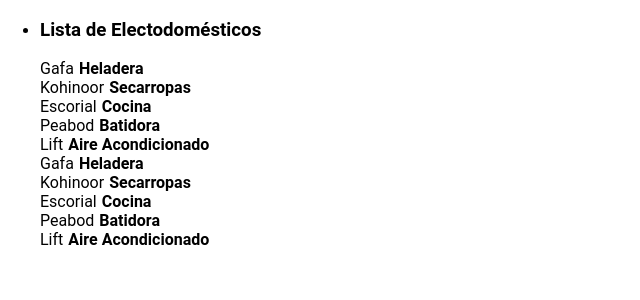
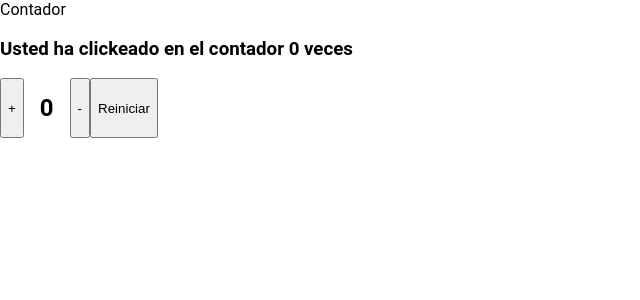
Before and after one commit to lucianoruizm/curso-react, a React (Create React App) app: page / in a window 1280 px wide. Shown: the top 300 px of the page, without its empty margins (0-640 px from the left). Built offline with nearby package versions, Linux system fonts and the light colour scheme.

Commit message:
Clase 4: useEffect ejemlo 1

```diff
--- a/src/App.js
+++ b/src/App.js
@@ -1,14 +1,11 @@
 import './App.css';
-// import Contador from './components/Contador';
-import Lista from './components/Lista';
+import Contador from './components/Contador';
 
 function App() {
 
   return (
     <div>
-      {/* <Contador /> */}
-
-      <Lista/>
+      <Contador/>
     </div>
   );
 }
--- a/src/components/Contador.js
+++ b/src/components/Contador.js
@@ -1,16 +1,27 @@
-import { useState } from "react";
+import { useEffect, useState } from "react";
 
 const Contador = () => {
 
     const [contador, setContador] = useState(0);
+    const [clicks, setClicks] = useState(0);
 
     const sumar = () => setContador(valorActual => valorActual + 1);
     const restar = () => setContador(prevState => prevState - 1);
     const reiniciar = () => setContador(0);
 
+    // useEffect(callback, arrayDeDependencias)
+    useEffect( () => {
+        if (contador === 0) return;
+        setClicks(valorActual => valorActual + 1)
+    }, [contador])
+
+
     return (
         <>
-            <div>Hola</div>
+            <div>Contador</div>
+
+            <h3>Usted ha clickeado en el contador {clicks} veces </h3>
+
             <div style={{display: "flex"}}>
                 <button onClick={sumar}>+</button>
                 <h2 style={{ margin: '1rem' }}>{contador}</h2>
--- a/src/components/ListItem.js
+++ /dev/null
@@ -1,12 +0,0 @@
-const ListItem = ({ contenido, eliminar }) => {
-
-    return (
-        <li style={{ listStyle: 'none' }}
-            onClick={() => eliminar(contenido.id)}>
-            <span>{contenido.span}</span>
-            <strong style={{ paddingLeft: 5 }}>{contenido.strong}</strong>
-        </li>
-    )
-}
-
-export default ListItem;
--- a/src/components/Lista.js
+++ /dev/null
@@ -1,38 +0,0 @@
-import { useState } from "react";
-import ListItem from "./ListItem";
-
-const electrodomesticosData = [
-    { id: 1, strong: 'Heladera', span: 'Gafa' },
-    { id: 2, strong: 'Secarropas', span: 'Kohinoor' },
-    { id: 3, strong: 'Cocina', span: 'Escorial' },
-    { id: 4, strong: 'Batidora', span: 'Peabod' },
-    { id: 5, strong: 'Aire Acondicionado', span: 'Lift' },
-]
-
-function Lista() {
-
-    const [electrodomesticos, setElectrodomesticos] = useState(electrodomesticosData);
-
-    function eliminarItem(itemAEliminar) {
-        const listaActualizada = electrodomesticos.filter(item => item.id !== itemAEliminar);
-        setElectrodomesticos(listaActualizada);
-    }
-
-    return (
-        <ul>
-        <li><h3>Lista de Electodomésticos</h3></li>
-
-        {/* Versión poco performante con index */}
-        {electrodomesticos.map((item, index) => (
-            <ListItem key={index} contenido={item} eliminar={eliminarItem} />
-        ))}
-        {/* Versión mejorada con id único */}
-        {electrodomesticos.map(item => (
-            <ListItem key={item.id} contenido={item} eliminar={eliminarItem} />
-        ))}
-
-    </ul>
-    )
-}
-
-export default Lista;
```
